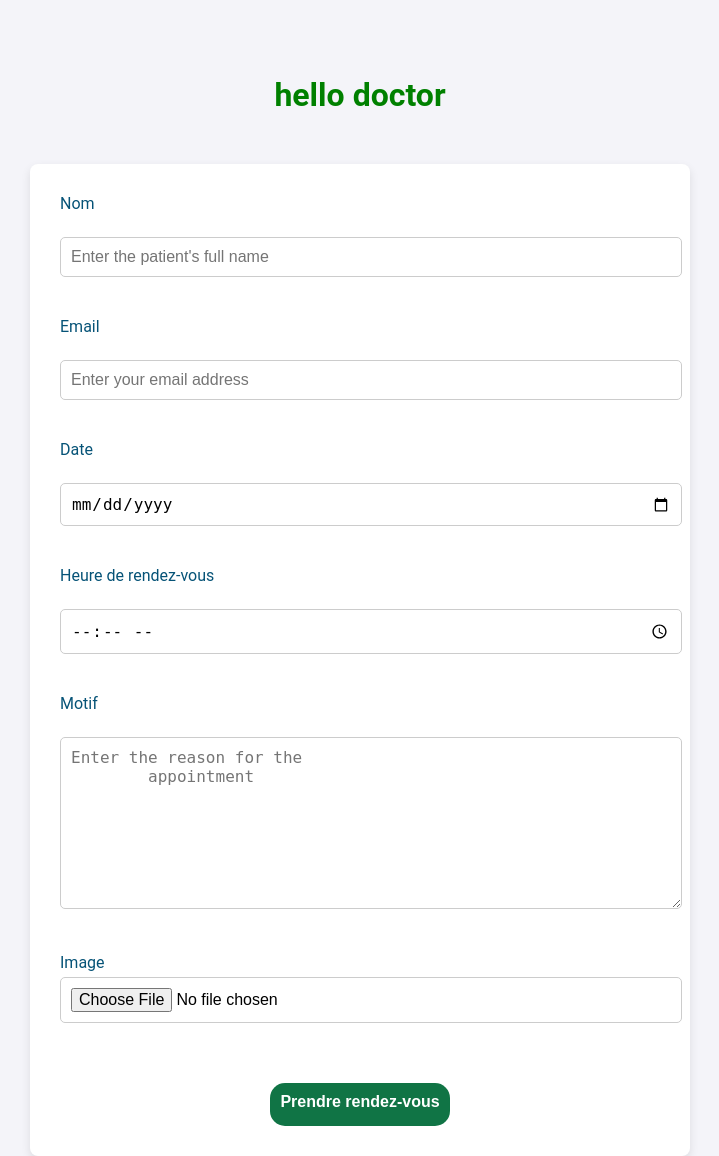
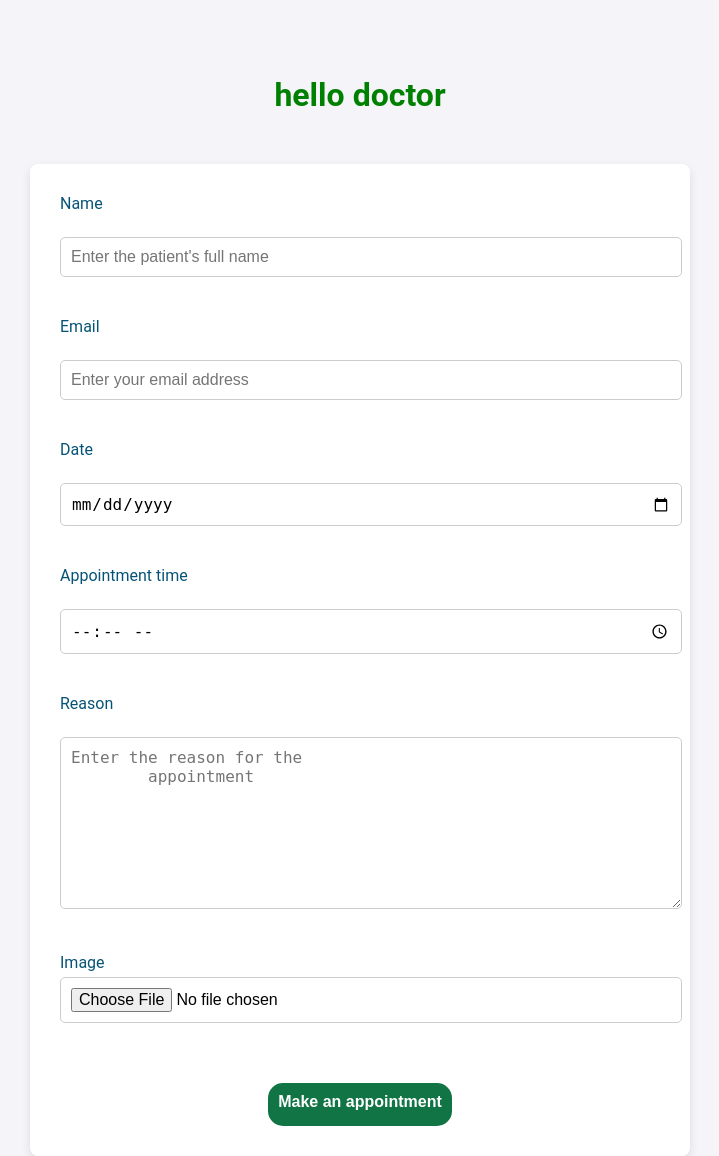
Before and after one commit to ihebEnetcom/mini_project, a Flask app: page /add-appointment in a window 1280 px wide. Shown: the part 145-1301 px from the top of the page, without its empty margins (280-999 px from the left). Run offline with Flask 3, Linux system fonts and the light colour scheme; the visitor is signed in with stand-in values (Sample User, id 1); parts of the project's set-up code (start-up, migrations or seed data) failed here and were passed over; some libraries are stand-ins or nearby versions.

Commit message:
ui improve

```diff
--- a/app.py
+++ b/app.py
@@ -38,13 +38,13 @@ prediction_map = {0: 'glioma', 1: 'meningioma', 2: 'notumor', 3: 'pituitary'}
 
 # Define the appointment form with validation
 class AppointmentForm(FlaskForm):
-    patient_name = StringField('Nom', validators=[DataRequired(), Length(min=5, max=50)])
+    patient_name = StringField('Name', validators=[DataRequired(), Length(min=5, max=50)])
     email = StringField('Email', validators=[DataRequired(), Email()])
     date = DateField('Date', format='%Y-%m-%d', validators=[DataRequired()])
-    time = TimeField('Heure de rendez-vous', validators=[DataRequired()])
-    motif = TextAreaField('Motif', validators=[Length(max=200)])
+    time = TimeField('Appointment time', validators=[DataRequired()])
+    motif = TextAreaField('Reason', validators=[Length(max=200)])
     image = FileField('Image', validators=[FileRequired('Dont forget the image'), FileAllowed(['jpg', 'jpeg', 'png'], 'Images only!')])
-    submit = SubmitField('Prendre rendez-vous')
+    submit = SubmitField('Make an appointment')
 
 
 
--- a/templates/index.html
+++ b/templates/index.html
@@ -147,7 +147,5 @@
     </form>
   </body>
   <script src="../static/js/script.js"></script>
-  <script>
-    console.log(form);
-  </script>
+
 </html>
```
